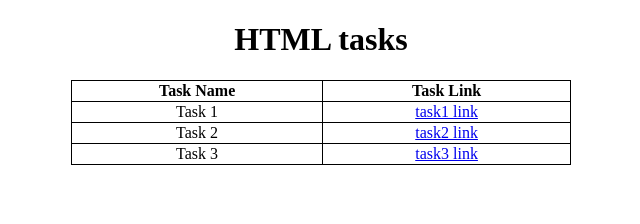
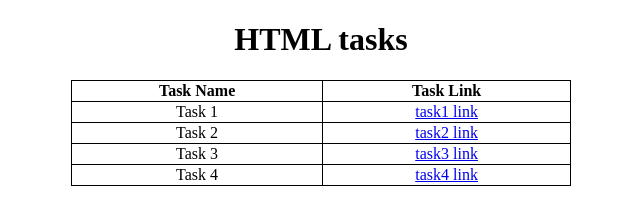
Before and after one commit to SaiPranav2974/MernTask, a plain HTML site: page index.html in a window 1280 px wide. Shown: the whole page, without its empty margins (319-959 px from the left). Drawn offline with Linux system fonts and the light colour scheme.

Commit message:
Add files via upload

```diff
--- a/index.html
+++ b/index.html
@@ -42,6 +42,10 @@
             <td>Task 3</td>
             <td><a href="Task3.html">task3 link</a></td>
         </tr>
+        <tr>
+            <td>Task 4</td>
+            <td><a href="Task3.html">task4 link</a></td>
+        </tr>
     </table>
     </table>
 </body>
```
